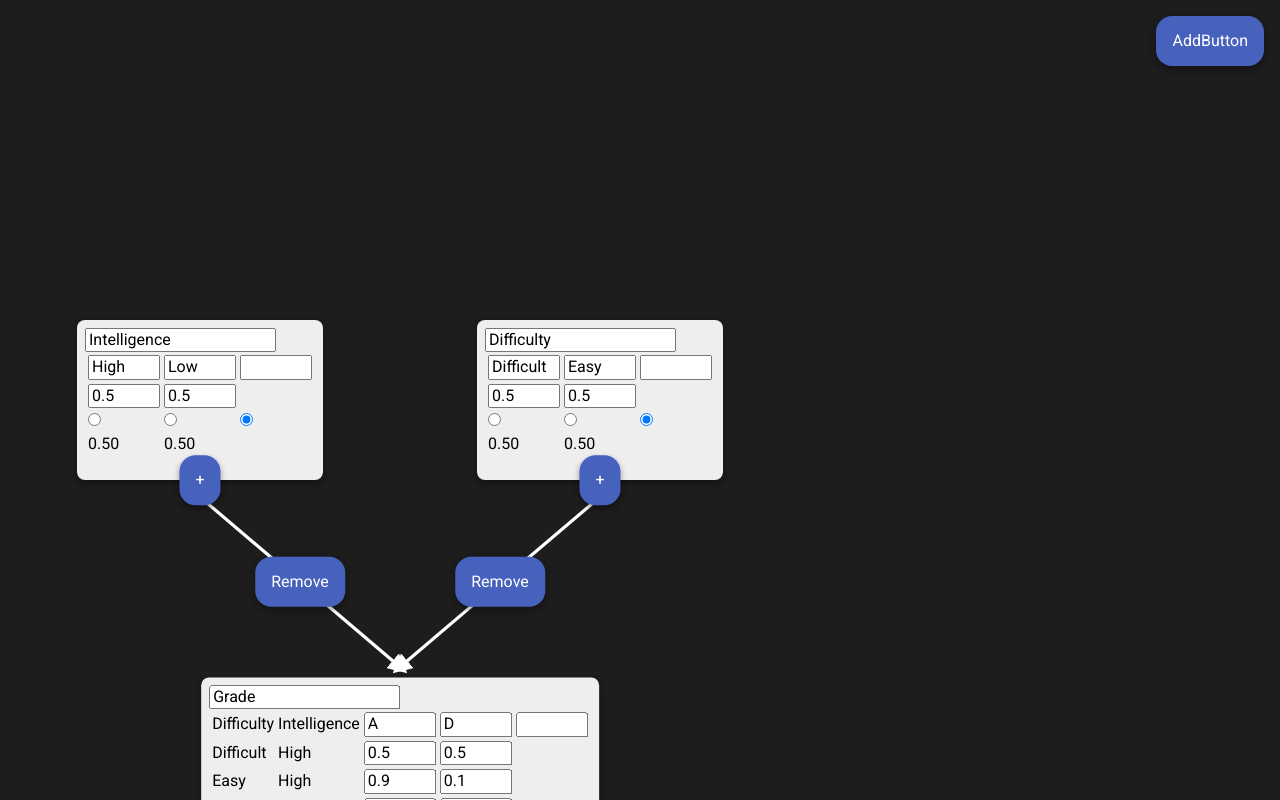
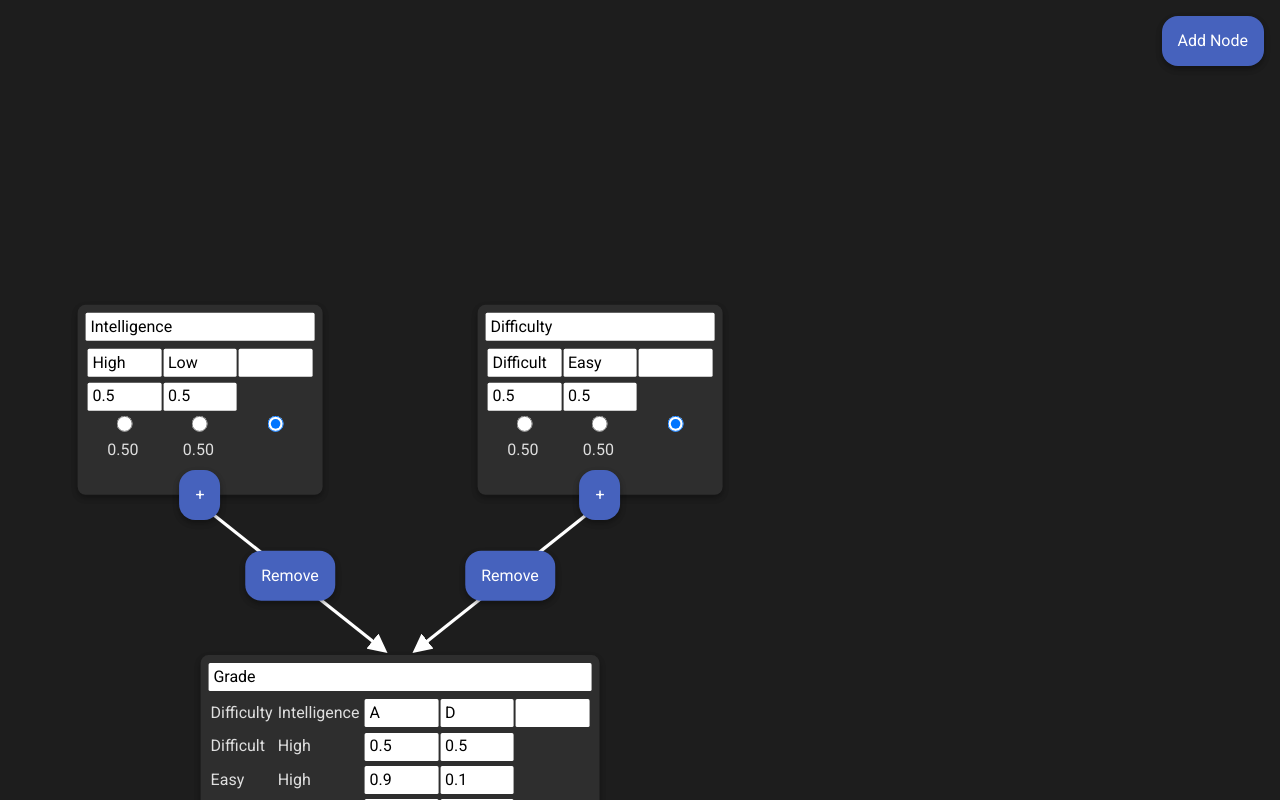
Before and after one commit to TobiasJacob/bayes-network, a React app: page / in a window 1280 px wide. Shown: the top 800 px of the page. Built offline with nearby package versions, Linux system fonts and the light colour scheme.

Commit message:
Improved bayes net styling

```diff
--- /dev/null
+++ b/src/App.css
@@ -0,0 +1,57 @@
+
+body {
+    margin: 0;
+    padding: 0;
+    font-family: 'Roboto';
+}
+
+button {
+    background-color: rgb(70, 98, 189);
+    border: none;
+    border-radius: 1em;
+    padding: 1em;
+    color: white;
+    box-shadow: 0 3px 6px rgba(0,0,0,0.16), 0 3px 6px rgba(0,0,0,0.23);
+}
+
+
+input {
+    background-color: rgb(255, 255, 255);
+    border: none;
+    /* border-bottom: black solid 1px; */
+    border-radius: 0.1em;
+    padding: 0.3em;
+    color: black;
+    /* box-shadow: 0 3px 6px rgba(0,0,0,0.16), 0 3px 6px rgba(0,0,0,0.23); */
+}
+
+table {
+    padding: 0;
+}
+
+td {
+    padding: 0.1em 0.0em;
+}
+
+td > span {
+    padding: 0.0em 0.2em 0.0em 0.0em;
+}
+
+.center {
+    text-align: center;
+}
+
+.radio {
+  height: 1em;
+  width: 1em;
+  background-color: #eee;
+}
+
+.mb-3 {
+    margin-bottom: 0.3em;
+}
+
+.w-100 {
+    box-sizing: border-box;
+    width: 100%;
+}
--- a/src/App.tsx
+++ b/src/App.tsx
@@ -2,6 +2,7 @@ import React from 'react';
 import BayesCanvas from './components/bayes_canvas';
 
 import 'typeface-roboto';
+import './App.css';
 
 const App = () => {
     return <BayesCanvas />
--- a/src/components/bayes_canvas.css
+++ b/src/components/bayes_canvas.css
@@ -12,19 +12,3 @@
     top: 1em;
     right: 1em;
 }
-
-body {
-    margin: 0;
-    padding: 0;
-    font-family: 'Roboto';
-}
-
-button {
-    background-color: rgb(70, 98, 189);
-    border: none;
-    border-radius: 1em;
-    padding: 1em;
-    color: white;
-    box-shadow: 0 3px 6px rgba(0,0,0,0.16), 0 3px 6px rgba(0,0,0,0.23);
-
-}
--- a/src/components/bayes_canvas.tsx
+++ b/src/components/bayes_canvas.tsx
@@ -77,7 +77,7 @@ const BayesCanvas = () => {
                 return <BayesNode key={key} nodeName={key} network={network} setNetwork={setNetwork} setTempConnection={setTempConnection}/>
             })
         }
-        <button className='AddButton' onClick={addNode}>AddButton</button>
+        <button className='AddButton' onClick={addNode}>Add Node</button>
     </div>
 }
 
--- a/src/components/bayes_connection_renderer.tsx
+++ b/src/components/bayes_connection_renderer.tsx
@@ -22,10 +22,14 @@ const BayesConnectionRenderer = ({network, setNetwork, tempConnection}: BayesCon
     });
 
     const getTopY = (nodeName: string) => {
-        return network.nodes[nodeName].positionY - 85 - 12 * rowCount[nodeName];
+        return network.nodes[nodeName].positionY - 105 - 12 * rowCount[nodeName];
+    }
+    const getTopX = (nodeName: string, fromNode: string) => {
+        const delta = network.nodes[fromNode].positionX - network.nodes[nodeName].positionX;
+        return network.nodes[nodeName].positionX + 0.1 * delta;
     }
     const getBottomY = (nodeName: string) => {
-        return network.nodes[nodeName].positionY + 85 + 12 * rowCount[nodeName];
+        return network.nodes[nodeName].positionY + 92 + 12 * rowCount[nodeName];
     }
 
     return <div className='AbsPosFullSize'>
@@ -45,7 +49,7 @@ const BayesConnectionRenderer = ({network, setNetwork, tempConnection}: BayesCon
                                 key={to + from}
                                 x1={network.nodes[from].positionX}
                                 y1={getBottomY(from)}
-                                x2={network.nodes[to].positionX}
+                                x2={getTopX(to, from)}
                                 y2={getTopY(to)}
                                 stroke="white"
                                 strokeWidth="0.2em"
@@ -72,7 +76,7 @@ const BayesConnectionRenderer = ({network, setNetwork, tempConnection}: BayesCon
         {
             Object.keys(network.nodes).map((to) => {
                 return network.nodes[to].parents.map((from) => {
-                    const buttonX = (network.nodes[from].positionX + network.nodes[to].positionX) / 2;
+                    const buttonX = (network.nodes[from].positionX + getTopX(to, from)) / 2;
                     const buttonY = (getBottomY(from) + getTopY(to)) / 2;
                     return (
                         <button
--- a/src/components/bayes_node.css
+++ b/src/components/bayes_node.css
@@ -1,10 +1,12 @@
 .BayesNode {
-    background-color: rgb(238, 238, 238);
+    color: rgb(223, 223, 223);
+    background-color: rgb(46, 46, 46);
     border-radius: 0.5em;
-    padding: 0.5em 0.5em 1.5em 0.5em;
+    padding: 0.5em 0.5em 2.0em 0.5em;
     position: absolute;
     transform: translate(-50%, -50%);
     box-shadow: 0 3px 6px rgba(0,0,0,0.16), 0 3px 6px rgba(0,0,0,0.23);
+    box-sizing: border-box;
 }
 
 .ConnectButton {
--- a/src/components/bayes_node_core.css
+++ b/src/components/bayes_node_core.css
@@ -1,7 +1,3 @@
-
-.BayesNodeCore > input {
-
-}
 
 .ProbTabInput {
     width: 4em;
--- a/src/components/bayes_node_core.tsx
+++ b/src/components/bayes_node_core.tsx
@@ -104,13 +104,13 @@ const BayesNodeCore = ({nodeName, network, setNetwork}: NodeProps) => {
     // console.log(network.nodes[nodeName].table.rows);
 
     return <div className='BayesNodeCore'>
-        <input type="text" value={bNode.name} onChange={setName}/>
+        <input type="text" value={bNode.name} onChange={setName} className="mb-3 w-100"/>
         <table>
             <thead>
                 <tr>
                     {...Object.entries(conditions[0]).map(([nodeKey, _]) => {
                         return <td key={nodeKey}>
-                            {network.nodes[nodeKey].name}
+                            <span>{network.nodes[nodeKey].name}</span>
                         </td>
                     })}
                     {...Object.entries(bNode.table.nodeValues).map(([key, val]) => {
@@ -131,7 +131,7 @@ const BayesNodeCore = ({nodeName, network, setNetwork}: NodeProps) => {
                         return <tr key={hashCondition(cond)}>
                             {...Object.entries(cond).map(([nodeKey, nodeVal]) => {
                                 return <td key={nodeKey}>
-                                    {network.nodes[nodeKey].table.nodeValues[nodeVal]}
+                                    <span>{network.nodes[nodeKey].table.nodeValues[nodeVal]}</span>
                                 </td>
                             })}
                             {...Object.entries(bNode.table.nodeValues).map(([key, val]) => {
@@ -148,12 +148,12 @@ const BayesNodeCore = ({nodeName, network, setNetwork}: NodeProps) => {
                         return <td key={nodeKey} />
                     })}
                     {...Object.entries(bNode.table.nodeValues).map(([key, val]) => {
-                        return <td key={key}>
-                            <input type="radio" name={nodeName} onChange={selectValue} value={key} checked={bNode.selectedValue === key}/>
+                        return <td key={key} className='center'>
+                            <input type="radio" name={nodeName} onChange={selectValue} value={key} checked={bNode.selectedValue === key} className="radio"/>
                         </td>
                     })}
-                    <td>
-                        <input type="radio" name={nodeName} onChange={selectValue} value="" checked={!bNode.selectedValue}/>
+                    <td className='center'>
+                        <input type="radio" name={nodeName} onChange={selectValue} value="" checked={!bNode.selectedValue}  className="radio"/>
                     </td>
                 </tr>
                 <tr>
@@ -161,8 +161,8 @@ const BayesNodeCore = ({nodeName, network, setNetwork}: NodeProps) => {
                         return <td key={nodeKey} />
                     })}
                     {...Object.entries(bNode.table.nodeValues).map(([key, val]) => {
-                        return <td key={key}>
-                            {bNode.table.nodeProbabilities[key].toFixed(2)}
+                        return <td key={key} className='center'>
+                            <span>{bNode.table.nodeProbabilities[key].toFixed(2)}</span>
                         </td>
                     })}
                     <td />
```
